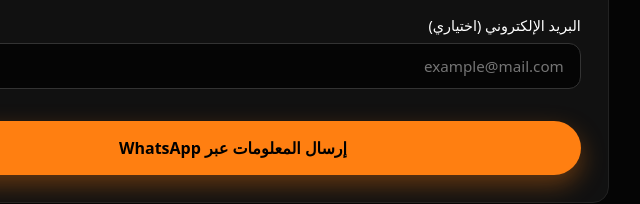
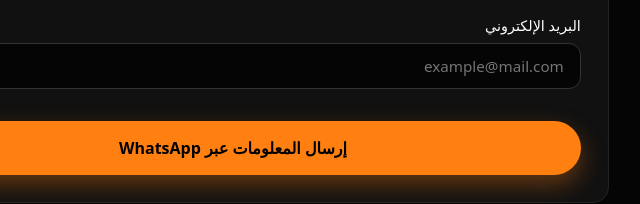
Before and after one commit to hasni-hamdani/hasnitama-ebook, a plain HTML site: page payment.html in a window 1280 px wide. Shown: the part 998-1202 px from the top of the page, 407-1047 px from the left. Drawn offline with Linux system fonts and the light colour scheme.

Commit message:
Update payment.html

```diff
--- a/payment.html
+++ b/payment.html
@@ -261,7 +261,7 @@
         </div>
 
         <div class="form-row">
-          <label>البريد الإلكتروني (اختياري)</label>
+          <label>البريد الإلكتروني </label>
           <input id="email" placeholder="example@mail.com" />
         </div>
 
```
